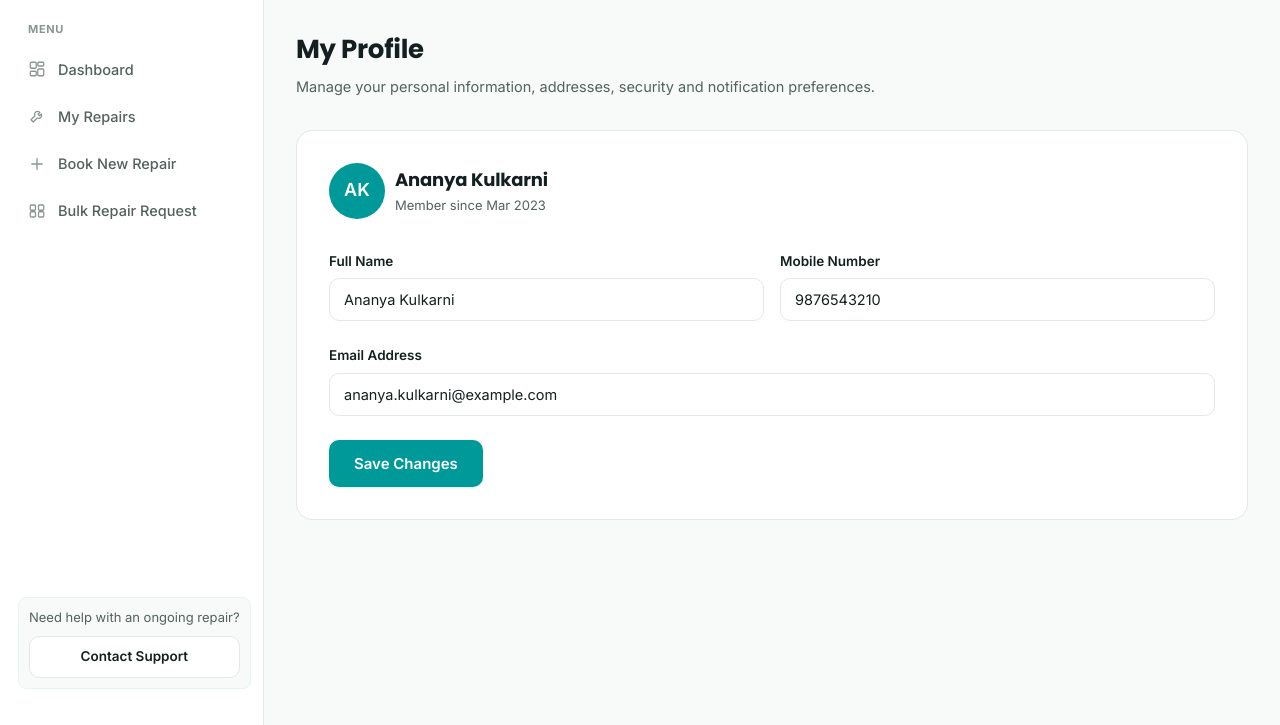
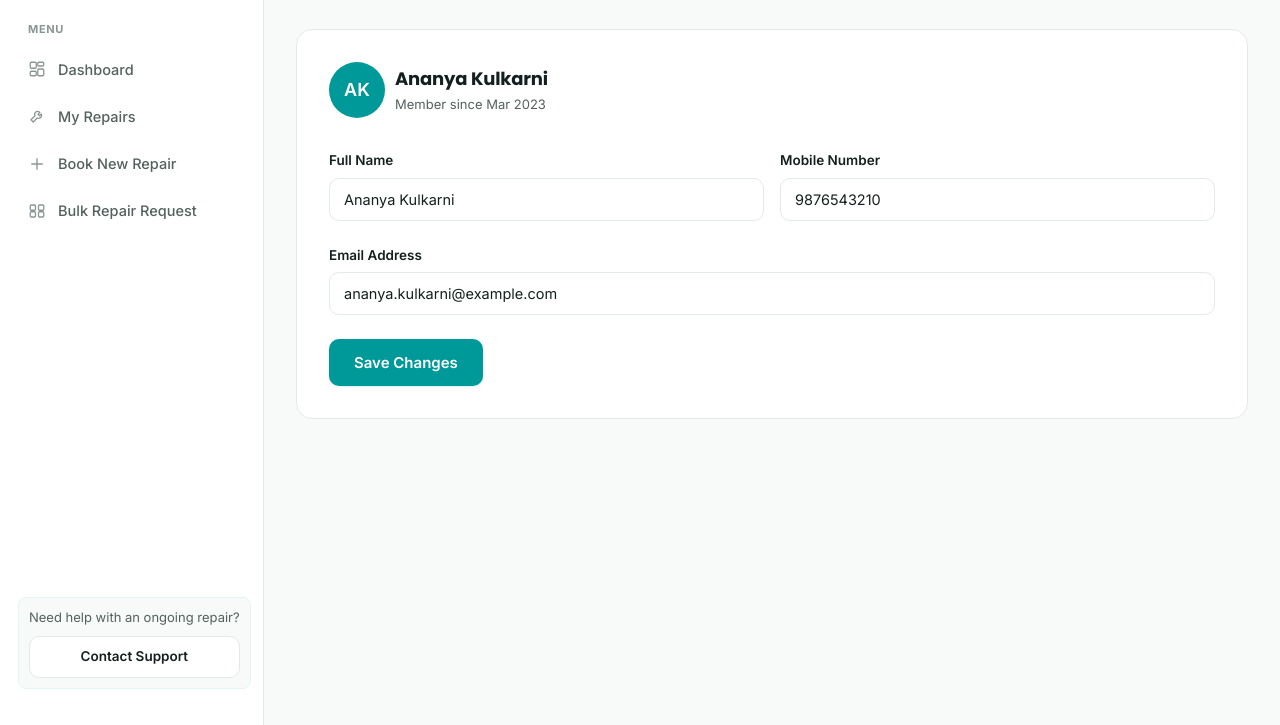
Before and after one commit to atul17-bagal/repairpartner, a plain HTML site: page post-login/profile.html in a window 1280 px wide. Shown: the part 75-800 px from the top of the page. Drawn offline with Linux system fonts and the light colour scheme.

Commit message:
Comment out page head section in profile.html
Comment out the page head section in profile.html.

```diff
--- a/post-login/profile.html
+++ b/post-login/profile.html
@@ -97,12 +97,12 @@
     </header>
 
     <main class="dash-content">
-      <div class="page-head">
+      <!-- <div class="page-head">
         <div>
           <h1>My Profile</h1>
           <p>Manage your personal information, addresses, security and notification preferences.</p>
         </div>
-      </div>
+      </div> -->
 
       <!-- PERSONAL INFO -->
       <div class="profile-panel active" data-panel="personal">
```
